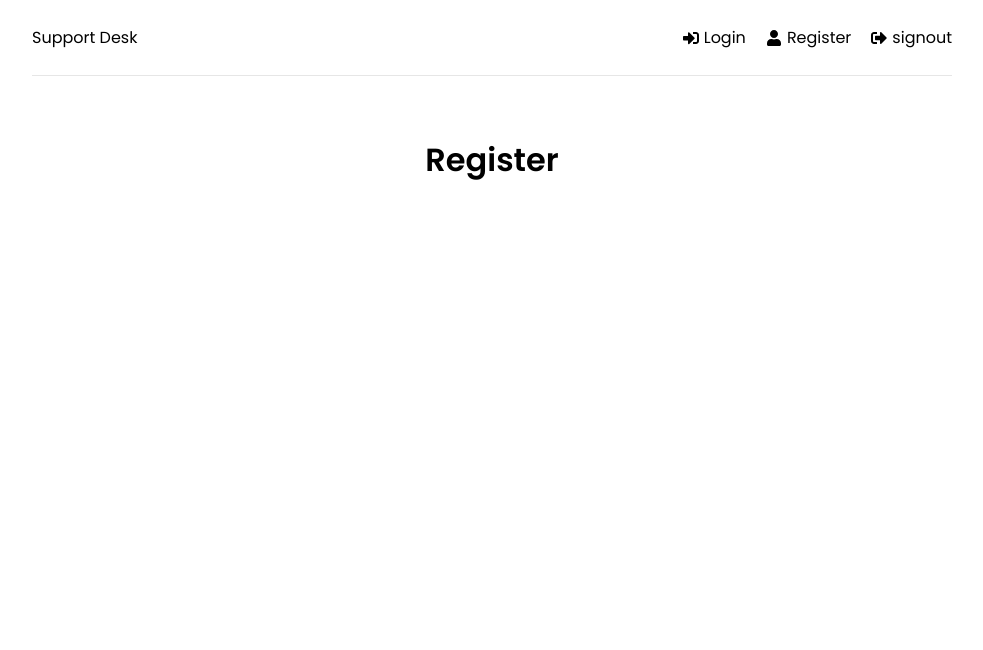
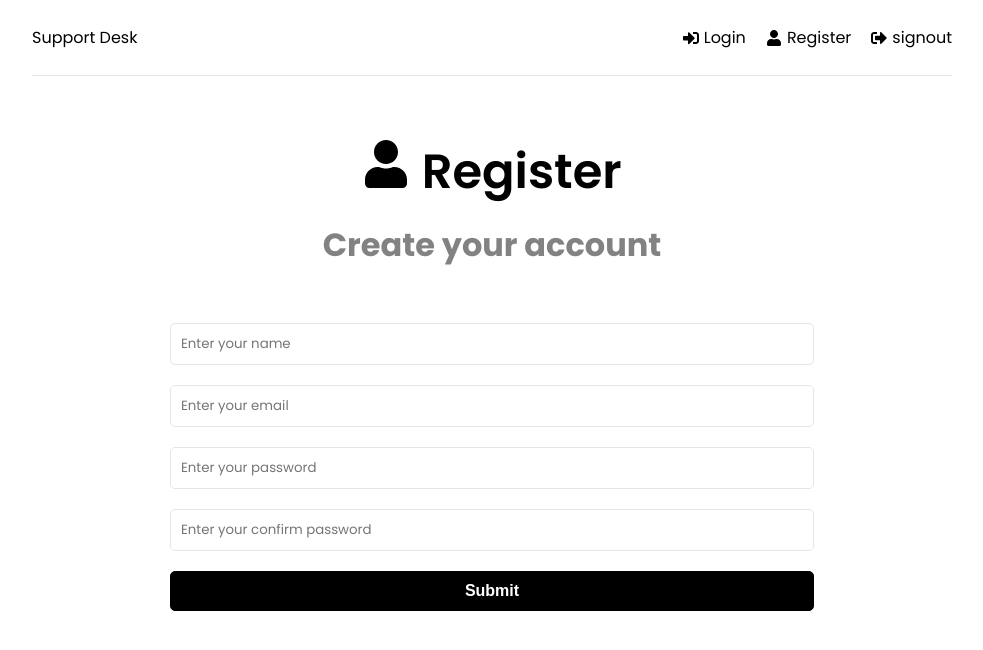
Before and after one commit to kr-sarvesh/Goal-Tracking, a React (Create React App) app in the folder frontend/: page /register in a window 1280 px wide. Shown: the top 650 px of the page, without its empty margins (148-1131 px from the left). Built offline with nearby package versions, Linux system fonts and the light colour scheme.

Commit message:
added register form with validation

```diff
--- a/frontend/src/pages/Register.jsx
+++ b/frontend/src/pages/Register.jsx
@@ -1,8 +1,98 @@
+import { useState } from 'react'
+import { FaUser } from 'react-icons/fa'
+import { Link } from 'react-router-dom'
+import { toast } from 'react-toastify'
 function Register() {
+  const [formData, setFormData] = useState({
+    name: '',
+    email: '',
+    password: '',
+    password2: '',
+  })
+  //   Destructuring the formData
+  const { name, email, password, password2 } = formData
+
+  //   onChange function
+  const onChange = (e) => {
+    setFormData((prevState) => ({
+      ...prevState,
+      [e.target.name]: e.target.value,
+    }))
+  }
+  //   onSubmit function
+  const onSubmit = (e) => {
+    e.preventDefault()
+    //password matching validation
+    if (password !== password2) {
+      toast.error('Passwords do not match')
+    }
+  }
   return (
-    <div>
-      <h1>Register</h1>
-    </div>
+    <>
+      <section className='heading'>
+        <h1>
+          <FaUser /> Register
+        </h1>
+        <p>Create your account</p>
+      </section>
+      <section className='form'>
+        <form onSubmit={onSubmit}>
+          <div className='form-group'>
+            <input
+              type='text'
+              className='form-control'
+              id='name'
+              name='name'
+              value={name}
+              onChange={onChange}
+              placeholder='Enter your name'
+              required
+            />
+          </div>
+          <div className='form-group'>
+            <input
+              type='email'
+              className='form-control'
+              id='email'
+              name='email'
+              value={email}
+              onChange={onChange}
+              placeholder='Enter your email'
+              required
+            />
+          </div>
+          <div className='form-group'>
+            <input
+              type='password'
+              className='form-control'
+              id='password'
+              name='password'
+              value={password}
+              onChange={onChange}
+              placeholder='Enter your password'
+              required
+            />
+          </div>
+          <div className='form-group'>
+            <input
+              type='password'
+              className='form-control'
+              id='password2'
+              name='password2'
+              value={password2}
+              onChange={onChange}
+              placeholder='Enter your confirm password'
+              required
+            />
+          </div>
+          <div className='form-group'>
+            <button type='submit' className='btn btn-block'>
+              Submit
+            </button>
+          </div>
+        </form>
+      </section>
+    </>
   )
 }
 export default Register
```
